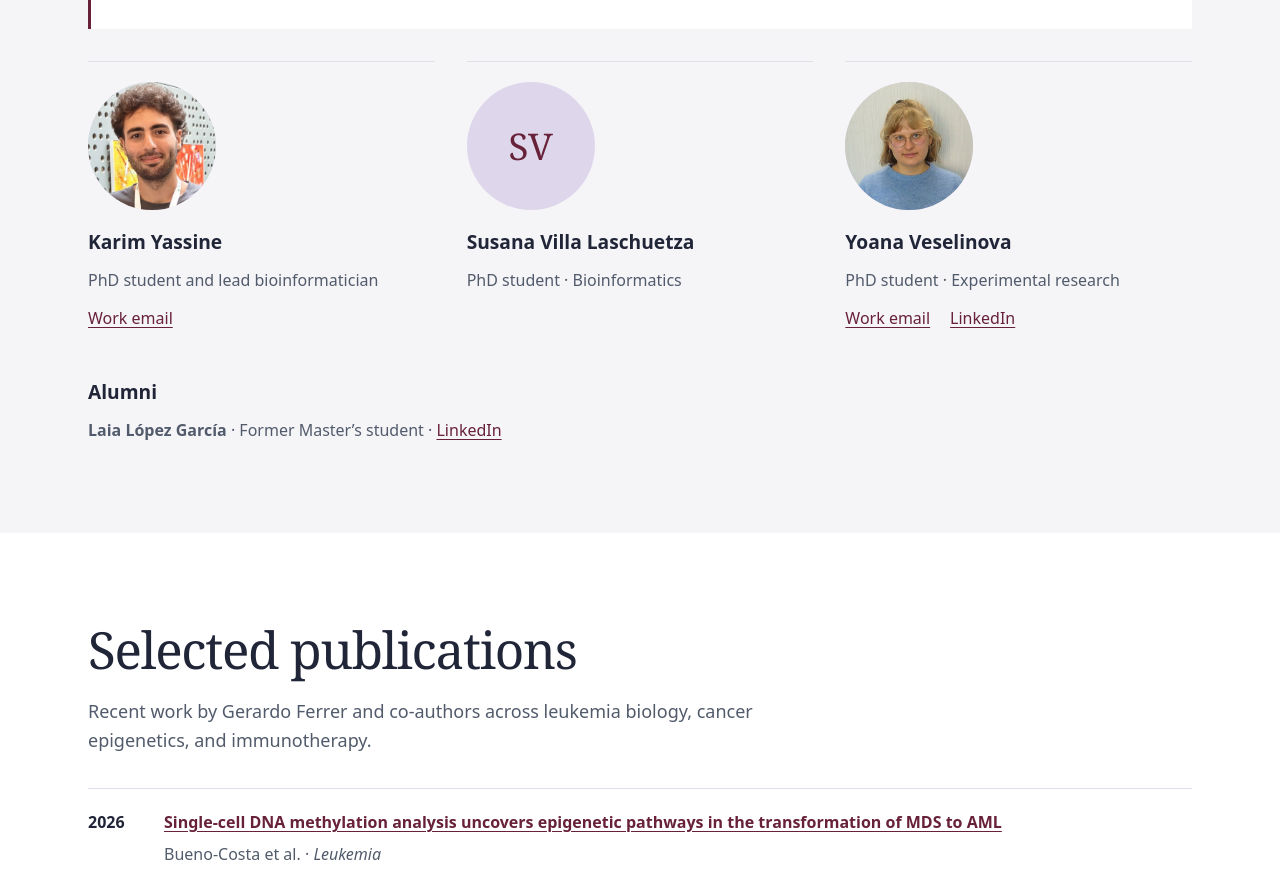
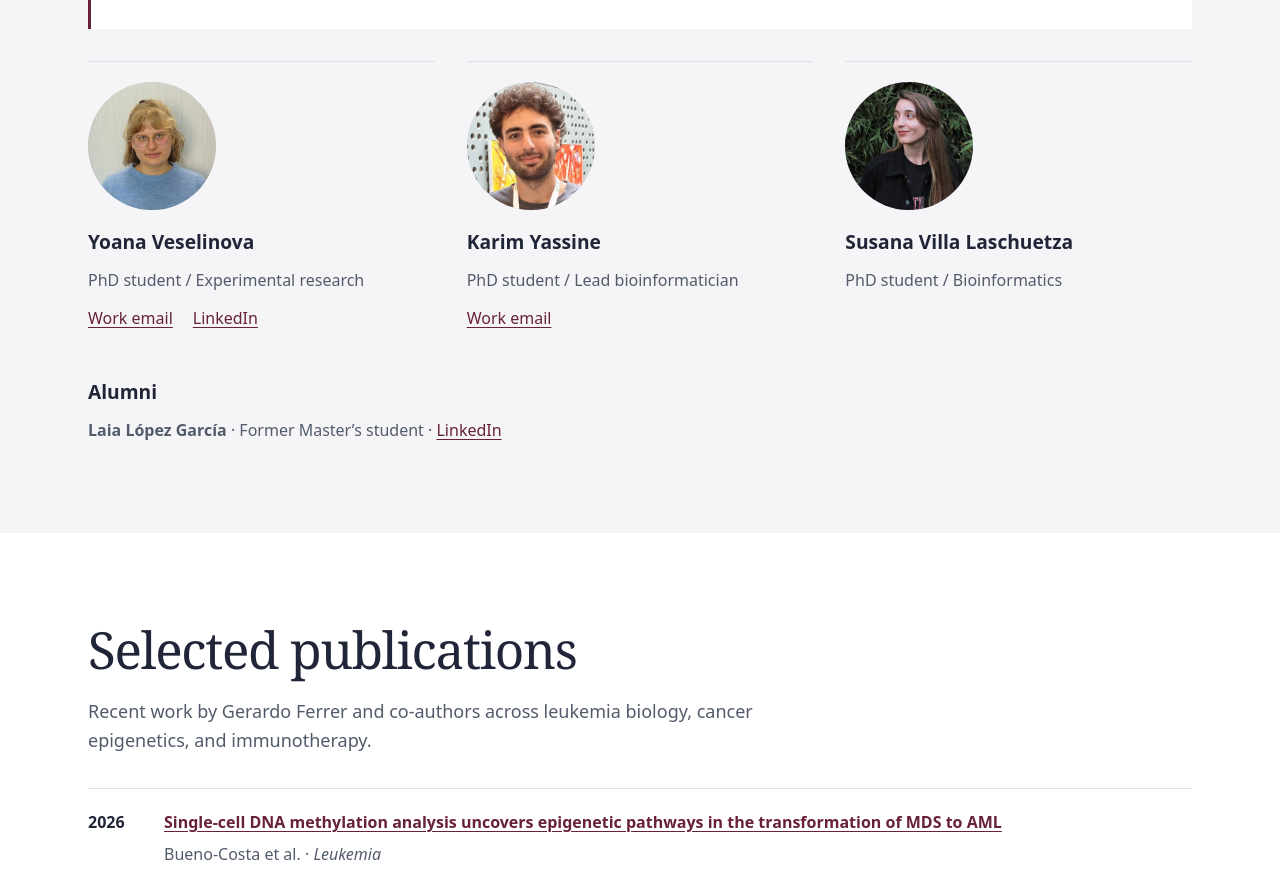
Before and after one commit to TIME-Heme/ferrer-lab, a plain HTML site: page index.html in a window 1280 px wide. Shown: the part 2460-3339 px from the top of the page. Drawn offline with Linux system fonts and the light colour scheme.

Commit message:
Order student profiles and standardize role labels

```diff
--- a/index.html
+++ b/index.html
@@ -210,9 +210,9 @@
         </article>
         <!-- Duplicate an article to add another team member. -->
         <div class="people-grid">
-          <article><div class="portrait"><img src="assets/karim.png" alt="Karim Yassine" width="436" height="356"></div><h3>Karim Yassine</h3><p>PhD student and lead bioinformatician</p><a href="mailto:kyassine@carrerasresearch.org">Work email</a></article>
-          <article><div class="portrait" aria-hidden="true">SV</div><h3>Susana Villa Laschuetza</h3><p>PhD student · Bioinformatics</p></article>
-          <article><div class="portrait"><img src="assets/yoana.png" alt="Yoana Veselinova" width="500" height="500"></div><h3>Yoana Veselinova</h3><p>PhD student · Experimental research</p><ul class="links"><li><a href="mailto:yveselinova@carrerasresearch.org">Work email</a></li><li><a href="https://es.linkedin.com/in/yoana-ves/es">LinkedIn</a></li></ul></article>
+          <article><div class="portrait"><img src="assets/yoana.png" alt="Yoana Veselinova" width="500" height="500"></div><h3>Yoana Veselinova</h3><p>PhD student / Experimental research</p><ul class="links"><li><a href="mailto:yveselinova@carrerasresearch.org">Work email</a></li><li><a href="https://es.linkedin.com/in/yoana-ves/es">LinkedIn</a></li></ul></article>
+          <article><div class="portrait"><img src="assets/karim.png" alt="Karim Yassine" width="436" height="356"></div><h3>Karim Yassine</h3><p>PhD student / Lead bioinformatician</p><a href="mailto:kyassine@carrerasresearch.org">Work email</a></article>
+          <article><div class="portrait"><img src="assets/susana.jpeg" alt="Susana Villa Laschuetza" width="1077" height="851"></div><h3>Susana Villa Laschuetza</h3><p>PhD student / Bioinformatics</p></article>
         </div>
         <div class="alumni"><h3>Alumni</h3><p><strong>Laia López García</strong> · Former Master’s student · <a href="https://es.linkedin.com/in/laialopezgarcia01">LinkedIn</a></p></div>
       </div>
```
